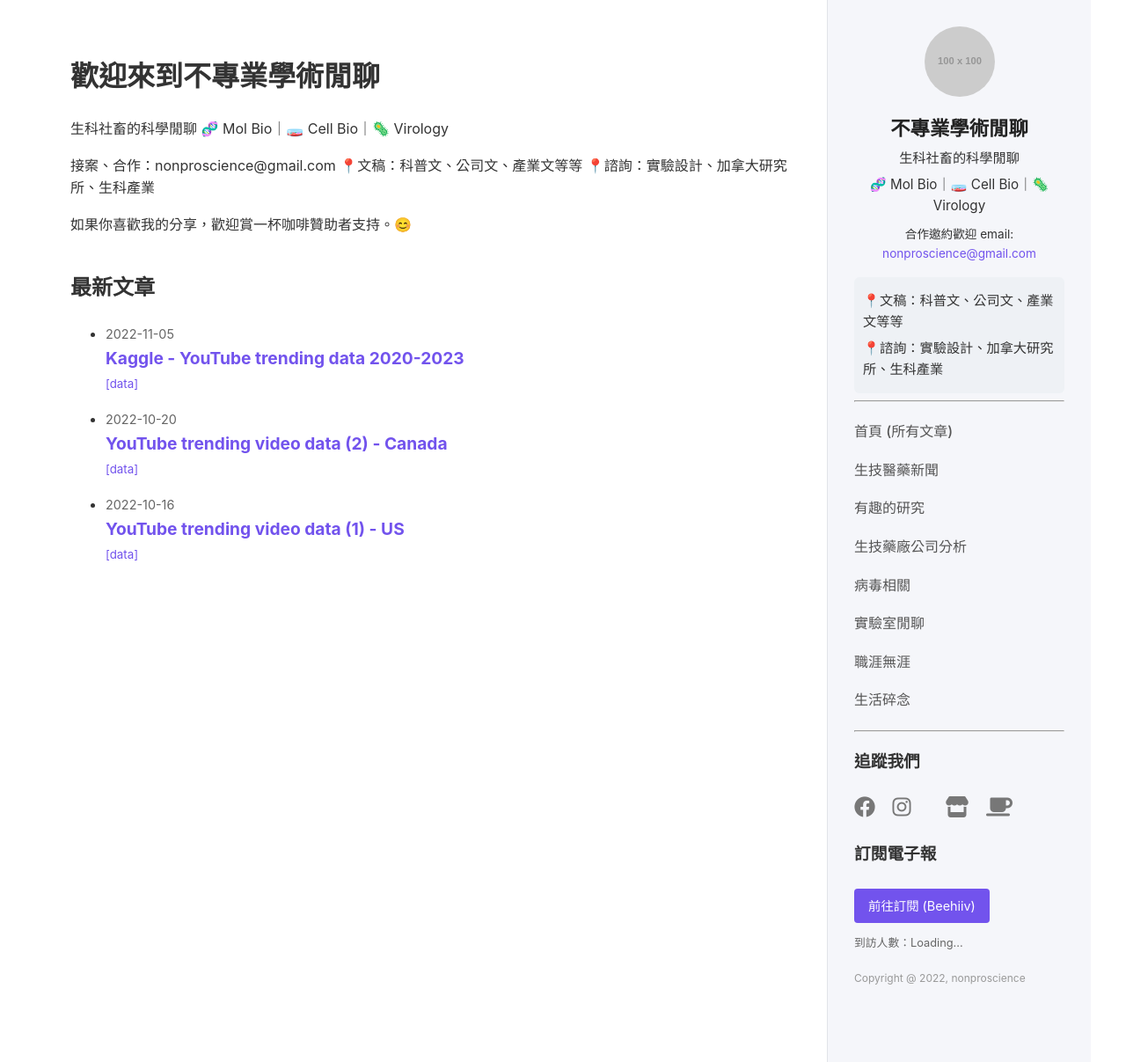
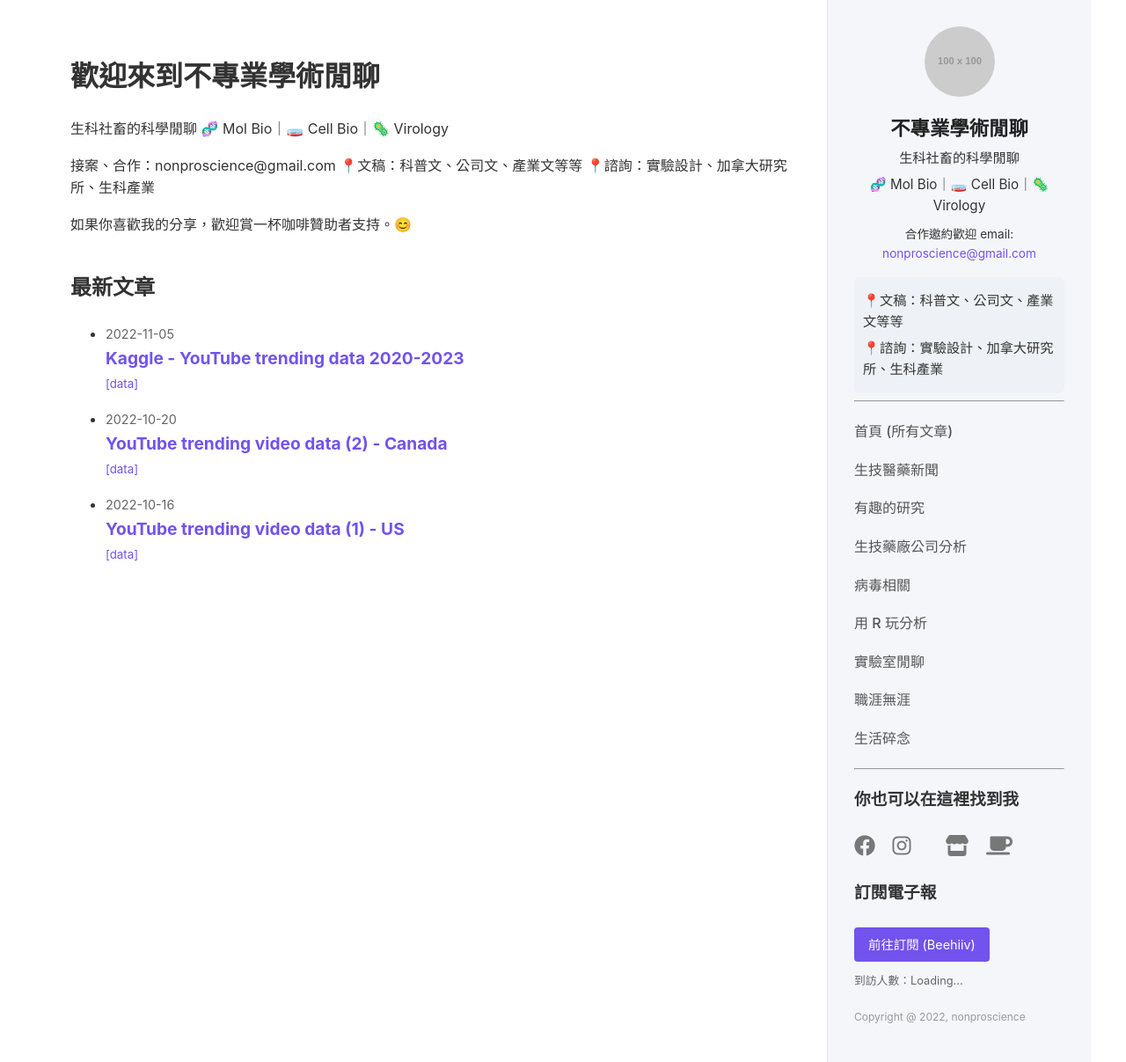
Before and after one commit to lindakang/lindakang.github.io, a Jekyll site: the page built from index.md, in a window 1280 px wide and 1207 px high. Shown: the whole window at 88% size. Built offline with Jekyll 4.4.1, drawn with Linux system fonts in a browser that asks for light colours; comment, search, counter and statistics services are not loaded.

Commit message:
Update default.html

```diff
--- a/_layouts/default.html
+++ b/_layouts/default.html
@@ -48,9 +48,10 @@
     <ul>
         <li><a href="{{ '/' | relative_url }}">首頁 (所有文章)</a></li>
         <li><a href="{{ '/category/biotech-news' | relative_url }}">生技醫藥新聞</a></li>
-                <li><a href="{{ '/category/fun-research' | relative_url }}">有趣的研究</a></li>
+        <li><a href="{{ '/category/research' | relative_url }}">有趣的研究</a></li>
         <li><a href="{{ '/category/pharma-analysis' | relative_url }}">生技藥廠公司分析</a></li>
         <li><a href="{{ '/category/virology' | relative_url }}">病毒相關</a></li>
+        <li><a href="{{ '/category/data-analysis' | relative_url }}">用 R 玩分析</a></li>
         <li><a href="{{ '/category/lab-notes' | relative_url }}">實驗室閒聊</a></li>
         <li><a href="{{ '/category/career' | relative_url }}">職涯無涯</a></li>
         <li><a href="{{ '/category/life' | relative_url }}">生活碎念</a></li>
@@ -60,7 +61,7 @@
         <hr>
 
         <div class="sidebar-socials left-align">
-            <h3>追蹤我們</h3>
+            <h3>你也可以在這裡找到我</h3>
             <div class="social-links">
                 <a href="#" target="_blank" title="Facebook"><i class="fab fa-facebook"></i></a>
                 <a href="#" target="_blank" title="Instagram"><i class="fab fa-instagram"></i></a>
```
Lines whose indentation alone changed are shown as unchanged.
